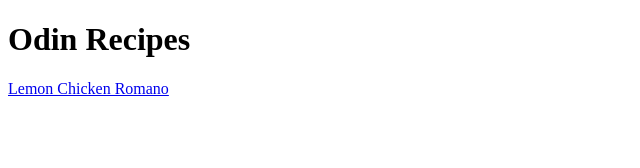
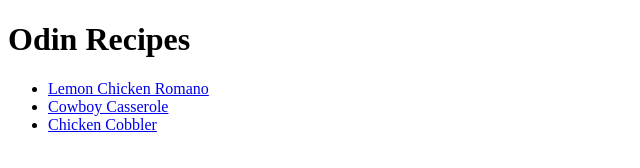
Before and after one commit to CatoDelta/odin-recipes, a plain HTML site: page index.html in a window 1280 px wide. Shown: the whole page, without its empty margins (0-640 px from the left). Drawn offline with Linux system fonts and the light colour scheme.

Commit message:
Add links to new recipes and add all recipes to an unordered list

```diff
--- a/index.html
+++ b/index.html
@@ -7,6 +7,10 @@
 
     <body>
         <h1>Odin Recipes</h1>
-        <a href="recipes/chickenromano.html">Lemon Chicken Romano</a>
+        <ul>
+            <li><a href="recipes/chickenromano.html">Lemon Chicken Romano</a></li>
+            <li><a href="recipes/cowboycasserole.html">Cowboy Casserole</a></li>
+            <li><a href="recipes/chickencobbler.html">Chicken Cobbler</a></li>
+        </ul>
     </body>
 </html>
```
